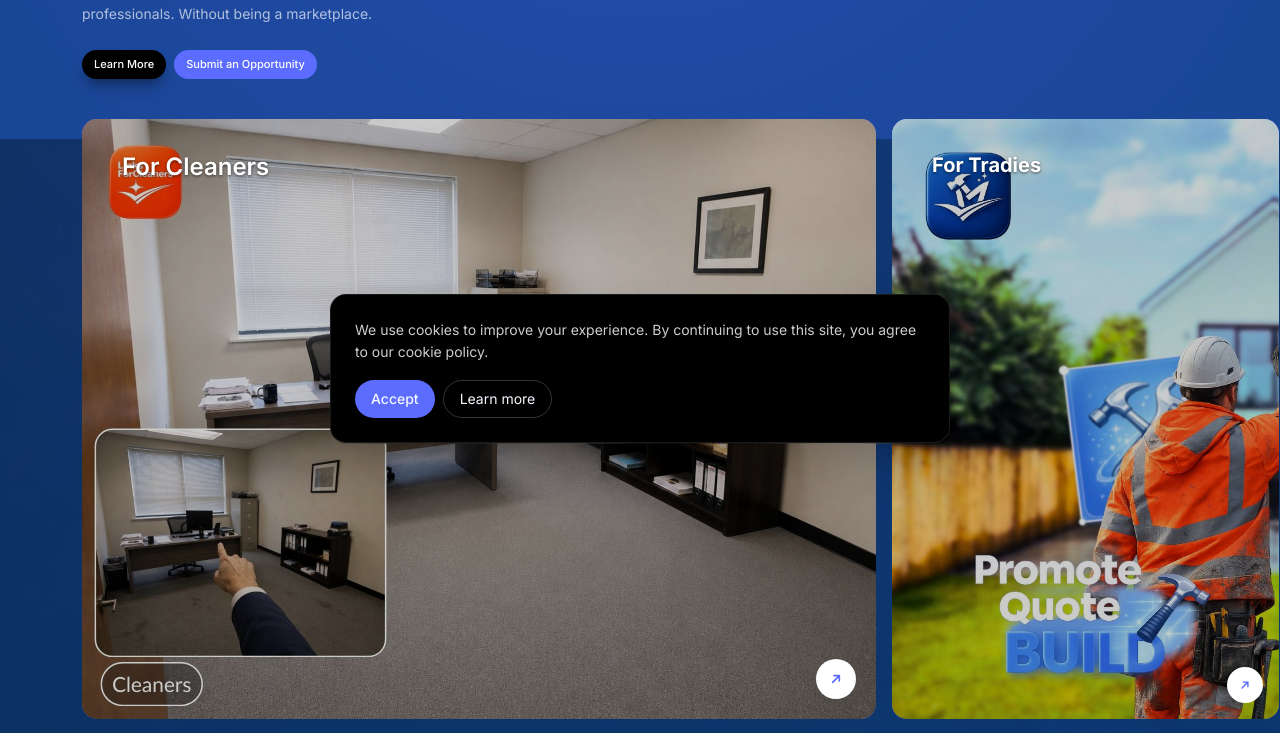
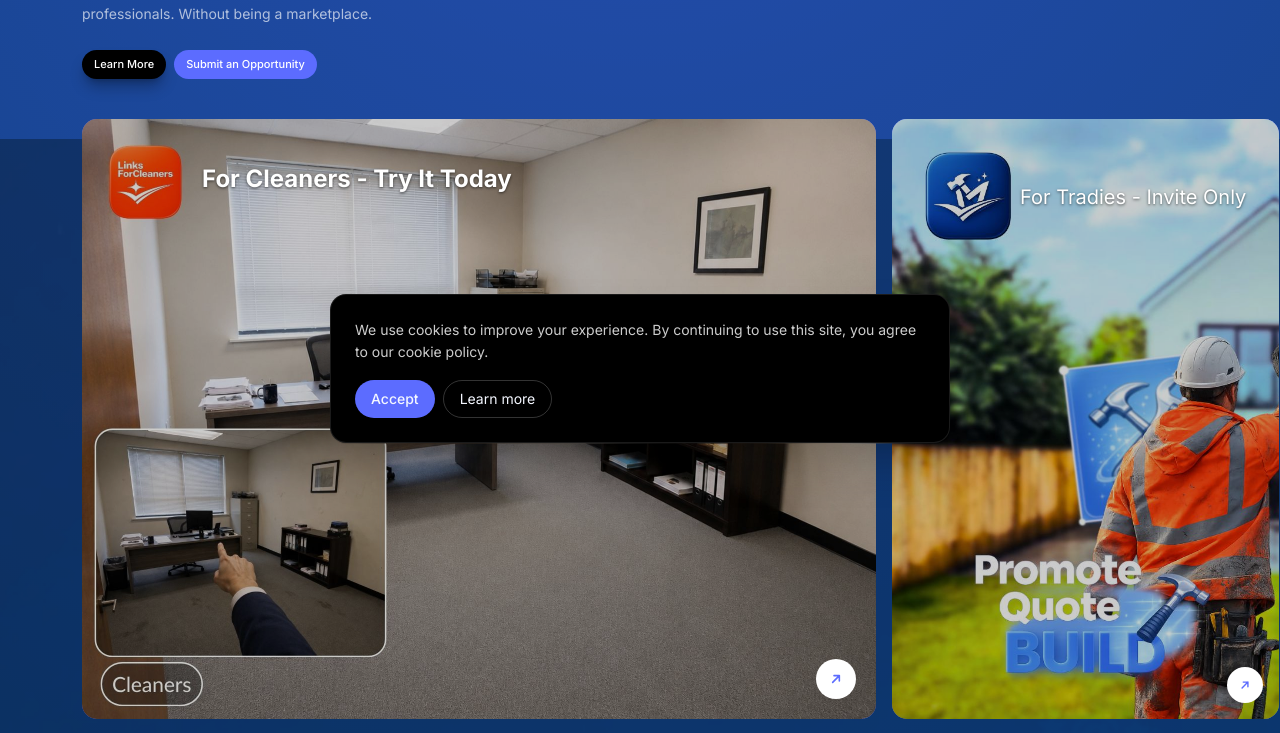
Before and after one commit to 1nn4a/iwa, a React (Vite) app: page / in a window 1280 px wide. Shown: the part 345-1078 px from the top of the page. Built offline with nearby package versions, Linux system fonts and the light colour scheme.

Commit message:
intergrate cbrands complete, 2/5 remain

```diff
--- a/src/pages/HomePage.tsx
+++ b/src/pages/HomePage.tsx
@@ -16,15 +16,15 @@ const fadeUp = {
 const linkCards = [
   {
     key: 'cleaners',
-    title: 'For Cleaners',
-    subtext: 'Grow your cleaning business online',
+    title: 'For Cleaners - Try It Today',
+    subtext: 'Grow your entire cleaning business online',
     href: 'https://forcleaners.co.uk',
     mobileImg: linksCleanersMobile,
     desktopImg: linksCleanersDesktop,
   },
   {
     key: 'tradies',
-    title: 'For Tradies',
+    title: 'For Tradies - Invite Only',
     subtext: null,
     href: 'https://fortradies.co.uk',
     mobileImg: linksTradiesMobile,
@@ -32,7 +32,7 @@ const linkCards = [
   },
   {
     key: 'managers',
-    title: 'For Managers',
+    title: 'For Managers - Invite Only',
     subtext: null,
     href: 'https://formanagers.co.uk',
     mobileImg: linksManagersMobile,
@@ -148,7 +148,7 @@ export default function HomePage() {
                 <div className="absolute inset-0 bg-black/20 pointer-events-none" />
                 {card.title && (
                   <div className="absolute top-0 left-0 right-0 h-2/3 flex items-start pointer-events-none">
-                    <h3 className="pl-[40px] pt-106 text-left text-lg font-black font-['Inter'] text-white leading-tight [text-shadow:0_1px_3px_rgba(0,0,0,0.6)]">
+                    <h3 className="pl-[130px] pt-16 text-left text-lg font-black font-['Inter'] text-white leading-tight [text-shadow:0_1px_3px_rgba(0,0,0,0.6)]">
                       {card.title}
                     </h3>
                   </div>
@@ -183,8 +183,8 @@ export default function HomePage() {
                 />
                 <div className="absolute inset-0 bg-black/20 pointer-events-none" />
                 {linkCards[0].title && (
-                  <div className="absolute top-0 left-0 right-0 h-1/2 flex items-start pointer-events-none">
-                    <h3 className="pl-[40px] pt-8 text-left text-2xl font-semibold font-['Inter'] text-white [text-shadow:0_1px_3px_rgba(0,0,0,0.6)]">
+                  <div className="absolute top-0 left-0 right-0 h-2/3 flex items-start pointer-events-none">
+                    <h3 className="pl-[120px] pt-11 text-left text-2xl font-black font-['Inter'] text-white [text-shadow:0_1px_3px_rgba(0,0,0,0.6)]">
                       {linkCards[0].title}
                     </h3>
                   </div>
@@ -215,8 +215,8 @@ export default function HomePage() {
                 />
                 <div className="absolute inset-0 bg-black/20 pointer-events-none" />
                 {linkCards[1].title && (
-                  <div className="absolute top-0 left-0 right-0 h-1/2 flex items-start pointer-events-none">
-                    <h3 className="pl-[40px] pt-8 text-left text-xl font-black font-['Inter'] text-white [text-shadow:0_1px_3px_rgba(0,0,0,0.6)]">
+                  <div className="absolute top-0 left-0 right-0 h-2/3 flex items-start pointer-events-none">
+                    <h3 className="pl-[128px] pt-16 text-left text-xl font-semi font-['Inter'] text-white [text-shadow:0_1px_3px_rgba(0,0,0,0.6)]">
                       {linkCards[1].title}
                     </h3>
                   </div>
@@ -249,8 +249,8 @@ export default function HomePage() {
                 />
                 <div className="absolute inset-0 bg-black/20 pointer-events-none" />
                 {linkCards[2].title && (
-                  <div className="absolute top-0 left-0 right-0 h-1/2 flex items-start pointer-events-none">
-                    <h3 className="pl-[40px] pt-8 text-left text-xl font-black font-['Inter'] text-white [text-shadow:0_1px_3px_rgba(0,0,0,0.6)]">
+                  <div className="absolute top-0 left-0 right-0 h-2/3 flex items-start pointer-events-none">
+                    <h3 className="pl-[113px] pt-12 text-left text-xl font-semi font-['Inter'] text-white [text-shadow:0_1px_3px_rgba(0,0,0,0.6)]">
                       {linkCards[2].title}
                     </h3>
                   </div>
```
